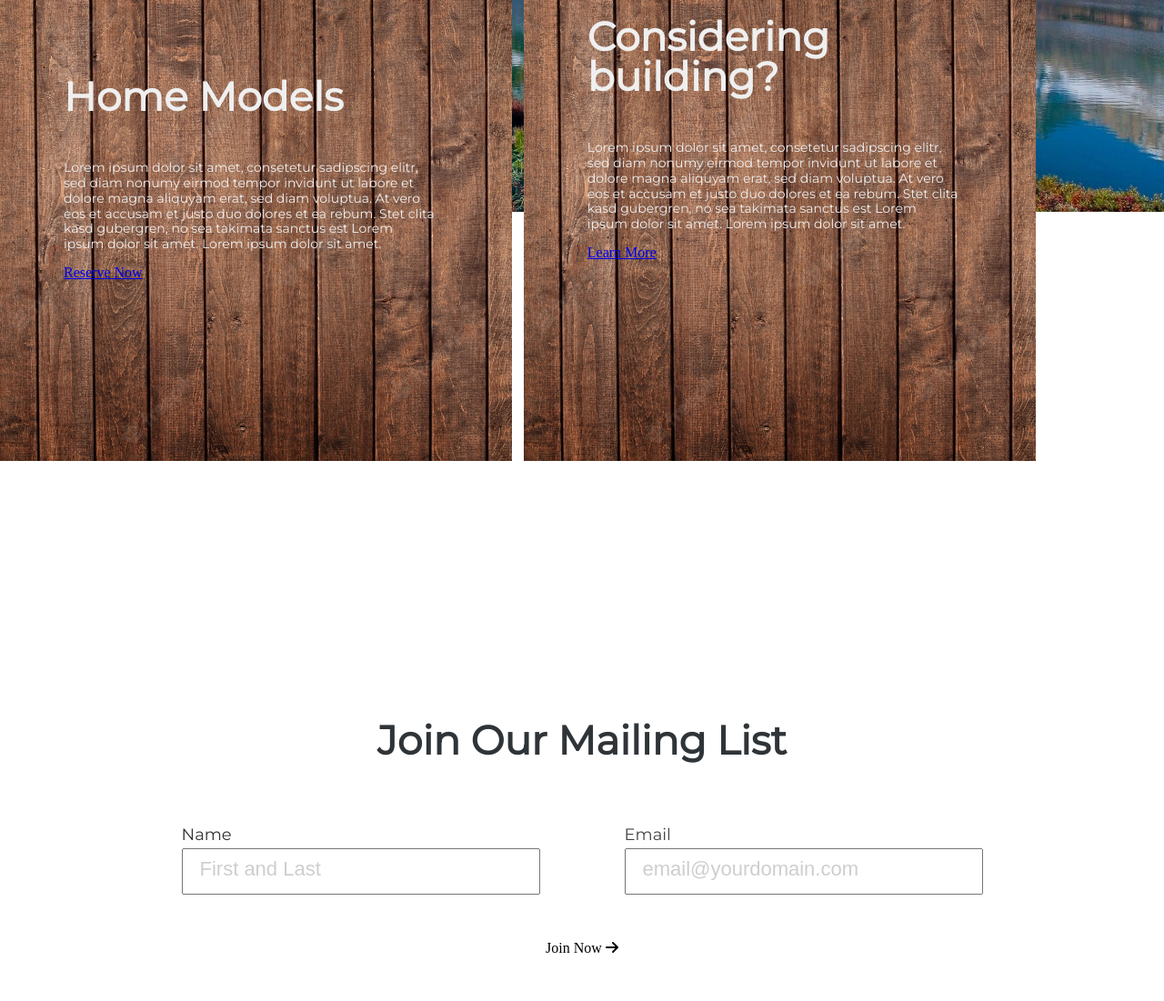
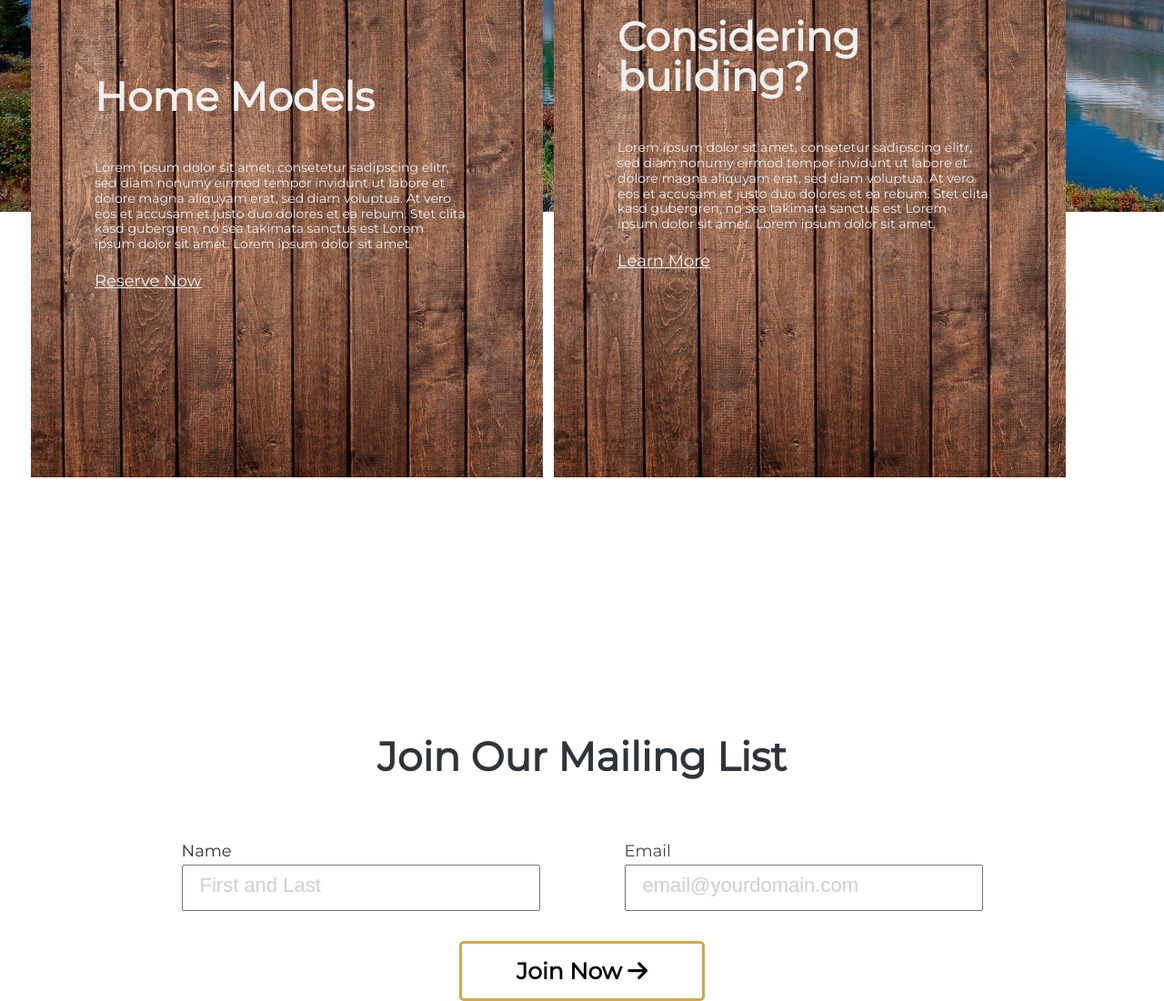
Before and after one commit to Abhayc13/homepage3, a plain HTML site: page index.html in a window 1280 px wide. Shown: the part 5630-6731 px from the top of the page at 91% size. Before the commit the page ends 6682 px from the top, so only its background shows below. Drawn offline with Linux system fonts and the light colour scheme.

Commit message:
Update typo.css

```diff
--- a/typo.css
+++ b/typo.css
@@ -15,6 +15,12 @@ body
 .content-wrapper2
 {
     max-width: 1250px;
+    margin: 0 auto;
+    padding: 0 20px;
+}
+div.content-wrapper3
+{
+    max-width: 1212px;
     margin: 0 auto;
     padding: 0 20px;
 }
@@ -128,6 +134,40 @@ p
 {
     background-color:#9A8E71;
 }
+.third-button a
+{
+    font-size: 18px;
+    color: #EFEFEF;
+    letter-spacing: normal;
+    line-height: 2;
+    font-family: 'Montserrat';
+    cursor: pointer;
+}
+.third-button a:hover
+{
+    color: #D4A64F;
+}
+.fourth-button a
+{
+        padding-top: 15px;
+        padding-bottom: 15px;
+        padding-left: 60px;
+        padding-right: 60px;
+        background-color: white;
+        border: 3px solid #D4A64F;
+        border-radius: 5px;
+        line-height: 1.3;
+        font-size: 25px;
+        color: black;
+        font-family: 'Montserrat';
+        font-weight: bold;
+        cursor: pointer;
+        position: relative;
+}
+.fourth-button a:hover
+{
+    background-color: #D4A64F;
+}
 @media (min-width:768px) and (max-width:1024px){
 
     h1{
```
